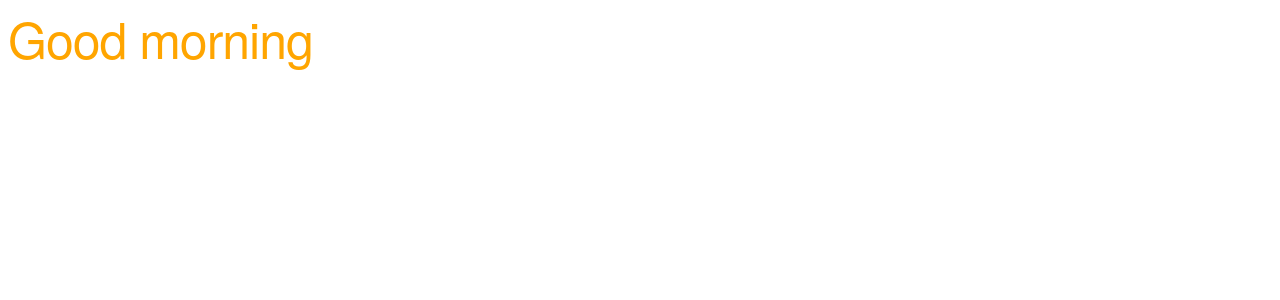
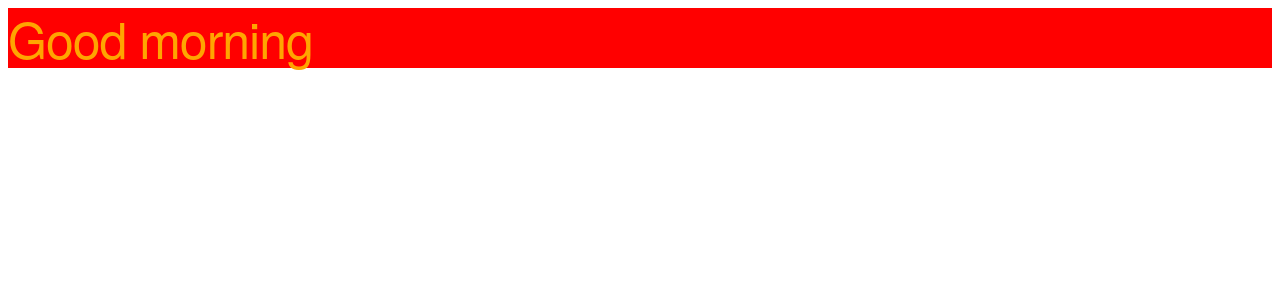
Before and after one commit to vermad843/React-Concepts, a React (Create React App) app: page / in a window 1280 px wide. Shown: the top 300 px of the page. Built offline with nearby package versions, Linux system fonts and the light colour scheme.

Commit message:
check readme

```diff
--- a/src/App.js
+++ b/src/App.js
@@ -14,7 +14,7 @@ function App() {
      timeOfDay = ' night'
    }
    return (
-     <h1 style = {{color : "orange"}}>
+     <h1 style = {{color : "orange", backgroundColor : "red"}}>
        Good{timeOfDay}
       </h1>
   );
```
Also changed, not shown: 1 other file (tests, documents, lock files or other folders).
